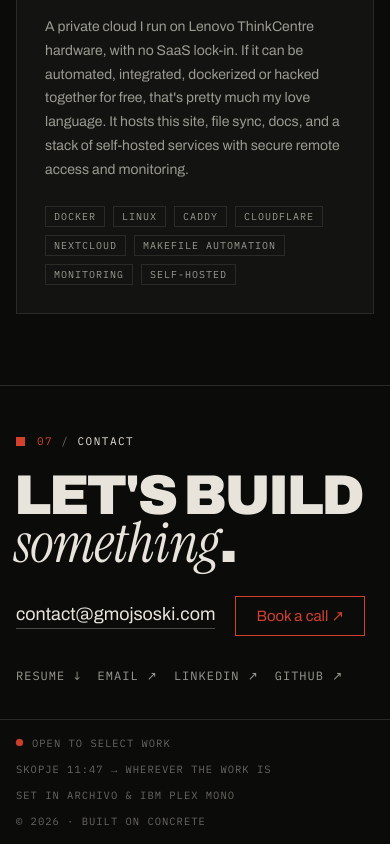
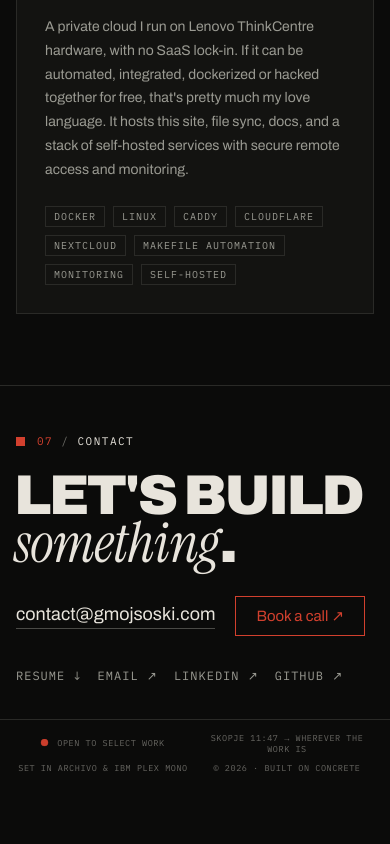
Before and after one commit to abracadaniel92/portfolio_v2, a React (Vite) app: page / in a window 390 px wide. Shown: the part 8688-9532 px from the top of the page. After the commit the page ends 9476 px from the top, so only its background shows below. Built offline with nearby package versions, Linux system fonts and the light colour scheme.

Commit message:
Center footer colophon on mobile in a compact two-row grid.
Use a 2×2 centered layout with smaller type so the status strip fits two lines instead of four on narrow viewports.

```diff
--- a/src/components/Footer.css
+++ b/src/components/Footer.css
@@ -113,10 +113,28 @@
   text-transform: uppercase;
   color: rgba(232, 228, 220, 0.42);
 }
+
+.footer__colophon-row {
+  display: flex;
+  align-items: center;
+  gap: 12px 24px;
+}
+
+@media (min-width: 721px) {
+  .footer__colophon-row {
+    display: contents;
+  }
+}
+
+.footer__colophon-item {
+  white-space: nowrap;
+}
+
 .footer__status {
   display: inline-flex;
   align-items: center;
   gap: 9px;
+  white-space: nowrap;
 }
 .footer__dot {
   width: 7px;
@@ -141,3 +159,32 @@
     }
   }
 }
+
+@media (max-width: 720px) {
+  .footer__colophon {
+    display: grid;
+    grid-template-columns: 1fr 1fr;
+    justify-items: center;
+    align-items: center;
+    gap: 8px 10px;
+    padding: 12px var(--pad) 14px;
+    font-size: 8.5px;
+    letter-spacing: 0.55px;
+    line-height: 1.35;
+    text-align: center;
+  }
+
+  .footer__colophon-row {
+    display: contents;
+  }
+
+  .footer__colophon-item {
+    white-space: normal;
+    max-width: 11rem;
+  }
+
+  .footer__status {
+    justify-content: center;
+    max-width: 11rem;
+  }
+}
--- a/src/components/Footer.tsx
+++ b/src/components/Footer.tsx
@@ -73,15 +73,21 @@ function Footer() {
       </div>
 
       <div className="footer__colophon">
+        <div className="footer__colophon-row">
           <span className="footer__status">
             <span className="footer__dot" aria-hidden="true" />
             Open to select work
           </span>
-        <span>
+          <span className="footer__colophon-item">
             Skopje {time || "—"} → wherever the work is
           </span>
-        <span>Set in Archivo &amp; IBM Plex Mono</span>
-        <span>© 2026 · built on concrete</span>
+        </div>
+        <div className="footer__colophon-row">
+          <span className="footer__colophon-item">
+            Set in Archivo &amp; IBM Plex Mono
+          </span>
+          <span className="footer__colophon-item">© 2026 · built on concrete</span>
+        </div>
       </div>
     </footer>
   );
```
Lines whose indentation alone changed are shown as unchanged.
